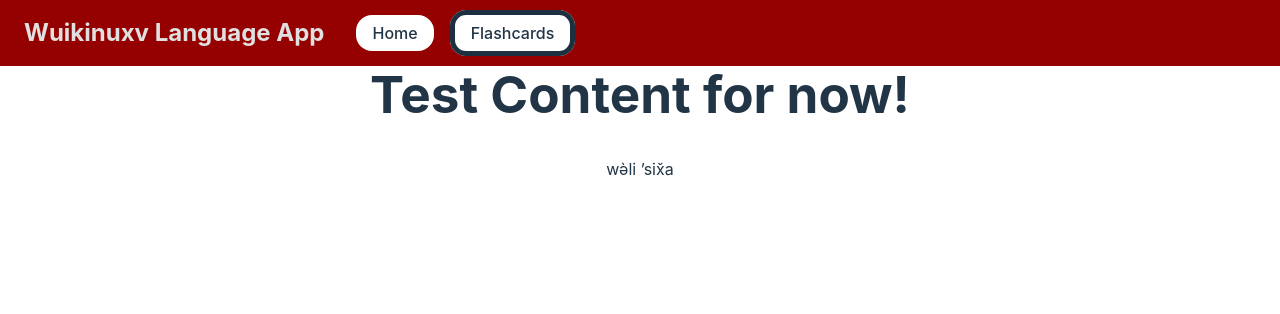
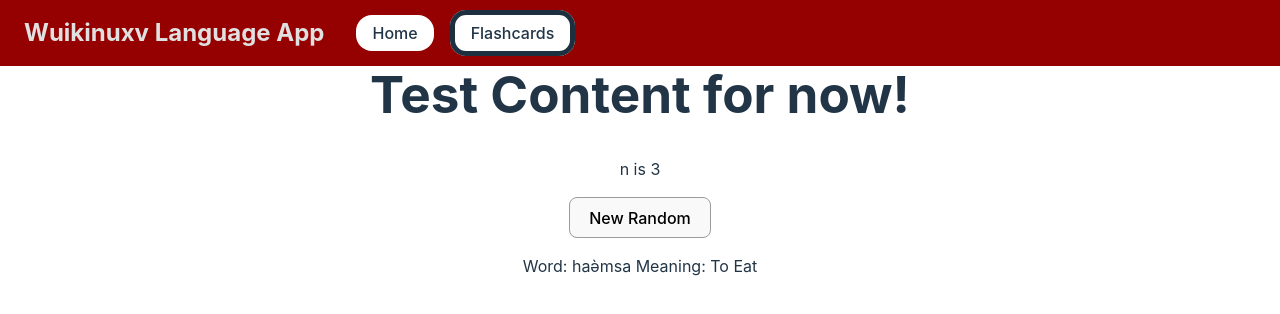
Before and after one commit to Trev004/DGL-409-Wuikinuxv-Learning-App, a React (Vite) app in the folder Wuikinuxv Learning App/: page /flashcards in a window 1280 px wide. Shown: the top 314 px of the page. Built offline with nearby package versions, Linux system fonts and the light colour scheme.

Commit message:
Implement a random number generator for flashcard
Adds a way to randomly select a word from the JSON file. Test functions are still here, no logic yet, just random output

```diff
--- a/Wuikinuxv Learning App/src/assets/Pages/App.jsx
+++ b/Wuikinuxv Learning App/src/assets/Pages/App.jsx
@@ -4,7 +4,6 @@ import './App.css'
 
 function App() {
   const words = wordlist.words
-
   const [isListView, setIsListView] = useState(true)
 
   const viewChanger = () => {
--- a/Wuikinuxv Learning App/src/assets/Pages/Flashcard.jsx
+++ b/Wuikinuxv Learning App/src/assets/Pages/Flashcard.jsx
@@ -1,11 +1,17 @@
 import wordlist from '../words.json'
-
+import { useState } from 'react';
 function Flashcard () {
-    console.log(wordlist)
+    const words = wordlist.words
+    const [randomNumber, setRandomNumber] = useState(Math.floor(Math.random() * words.length));
+    const newRandomNumber = () =>{
+        setRandomNumber(Math.floor(Math.random() * words.length));
+    }
     return(
         <>
             <h1>Test Content for now!</h1>
-            <p>{wordlist.words[1].word}</p>
+            <p>n is {randomNumber}</p>
+            <button onClick={newRandomNumber}>New Random</button>
+            <p>Word: {words[randomNumber].word} Meaning: {words[randomNumber].meaning}</p>
         </>
     );
 }
```
